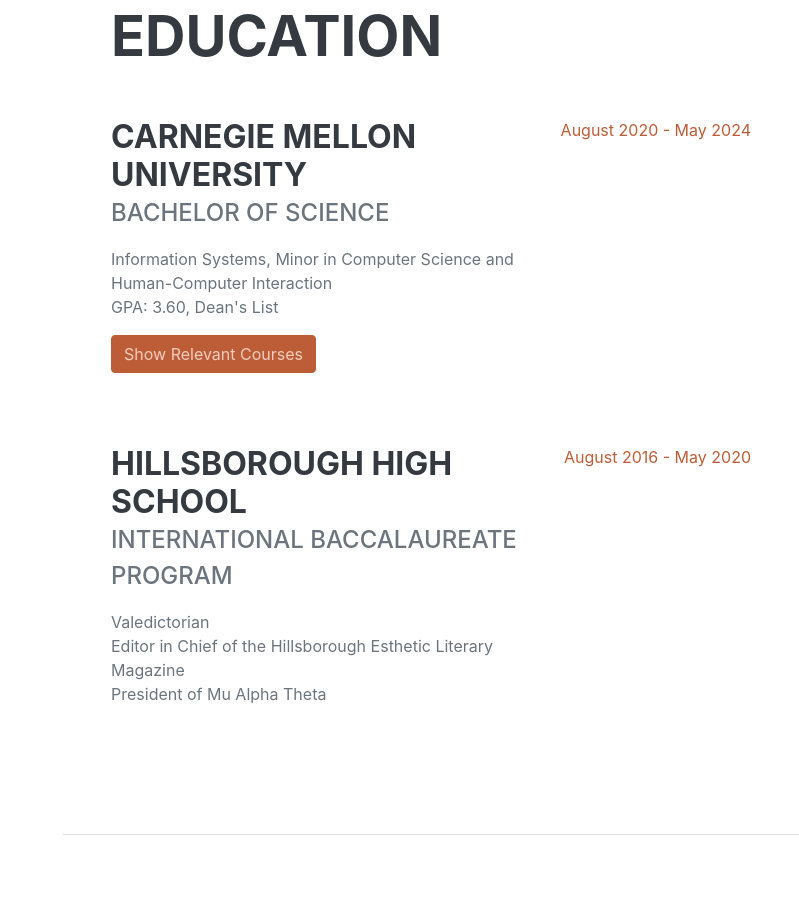
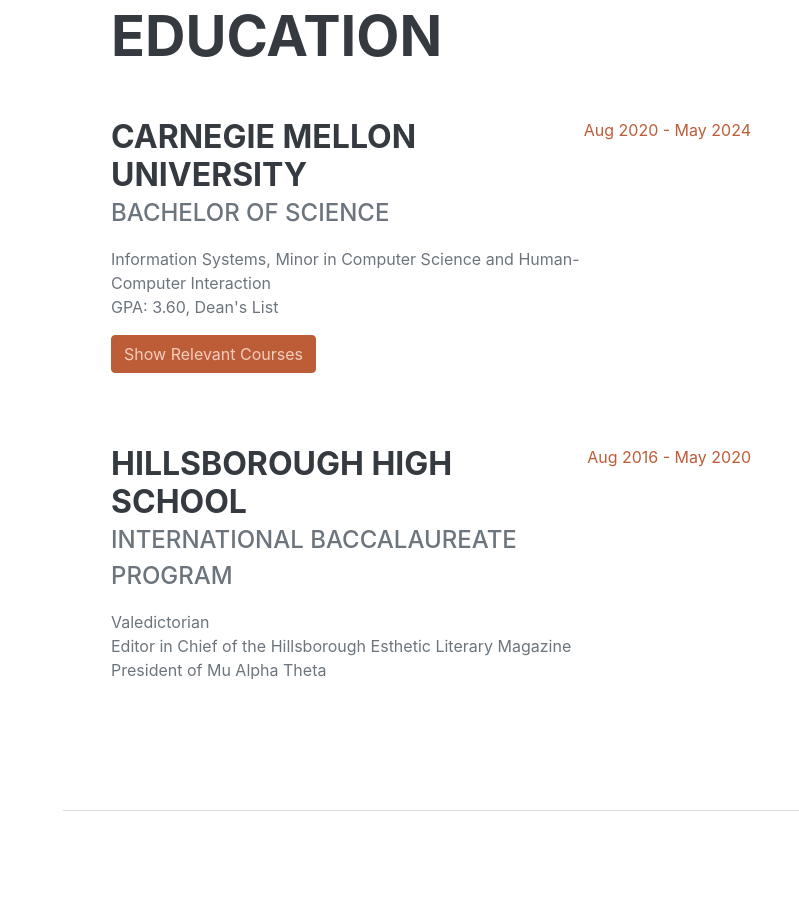
Before and after one commit to fruitsalad02/cv, a React (Create React App) app: page / in a window 1280 px wide. Shown: the part 2320-3220 px from the top of the page, without its empty margins (481-1280 px from the left). Built offline with nearby package versions, Linux system fonts and the light colour scheme; a web font is replaced by a local one.

Commit message:
reformatting dates in the education section

```diff
--- a/src/Education.js
+++ b/src/Education.js
@@ -113,7 +113,7 @@
 
                         </div>
 
-                        <div class="flex-shrink-0"><span class="text-primary">August 2020 - May 2024</span></div>
+                        <div class="flex-shrink-0"><span class="text-primary">Aug 2020 - May 2024</span></div>
                     </div>
                     <div class="d-flex flex-column flex-md-row justify-content-between mb-5">
                         <div class="flex-grow-1">
@@ -124,7 +124,7 @@
                             <div>President of Mu Alpha Theta</div>
                             <p hidden>GPA: 7.??</p>
                         </div>
-                        <div class="flex-shrink-0"><span class="text-primary">August 2016 - May 2020</span></div>
+                        <div class="flex-shrink-0"><span class="text-primary">Aug 2016 - May 2020</span></div>
                     </div>
                 </div>
             </section>
```
